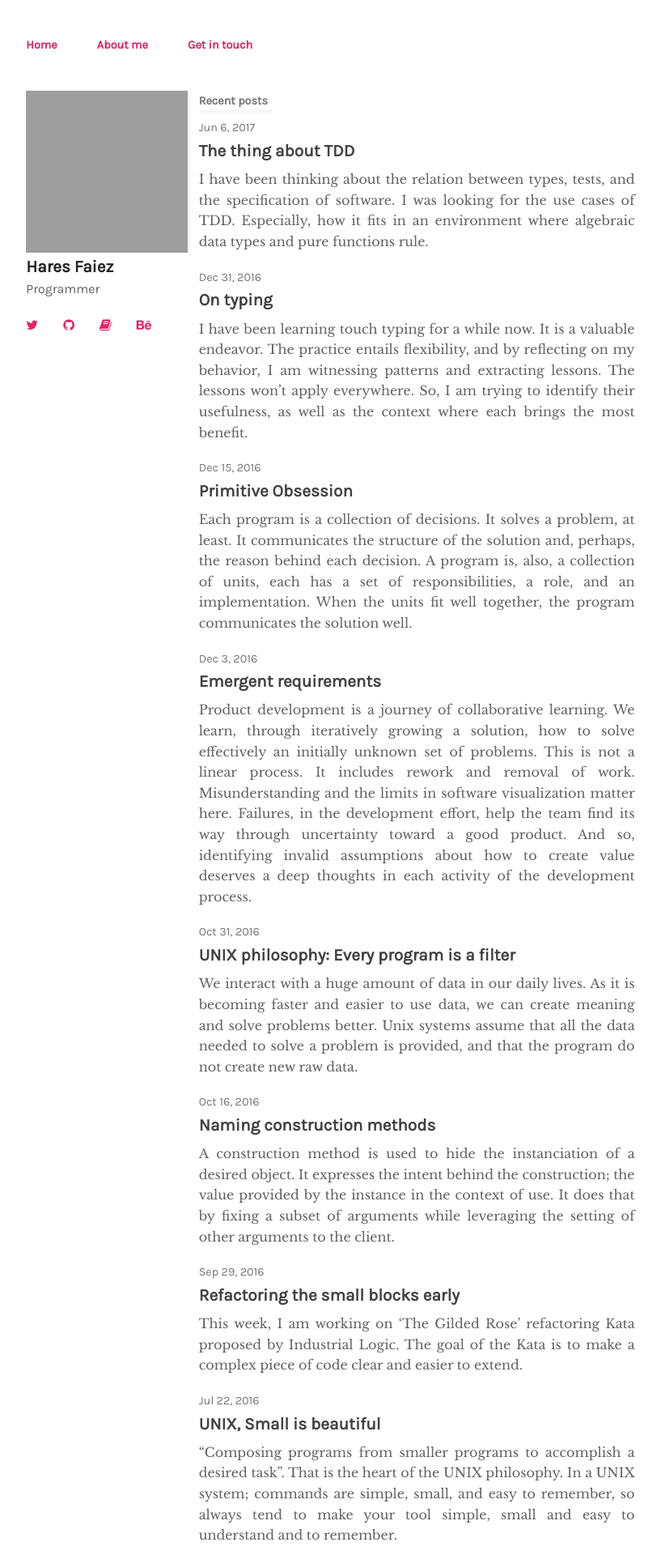
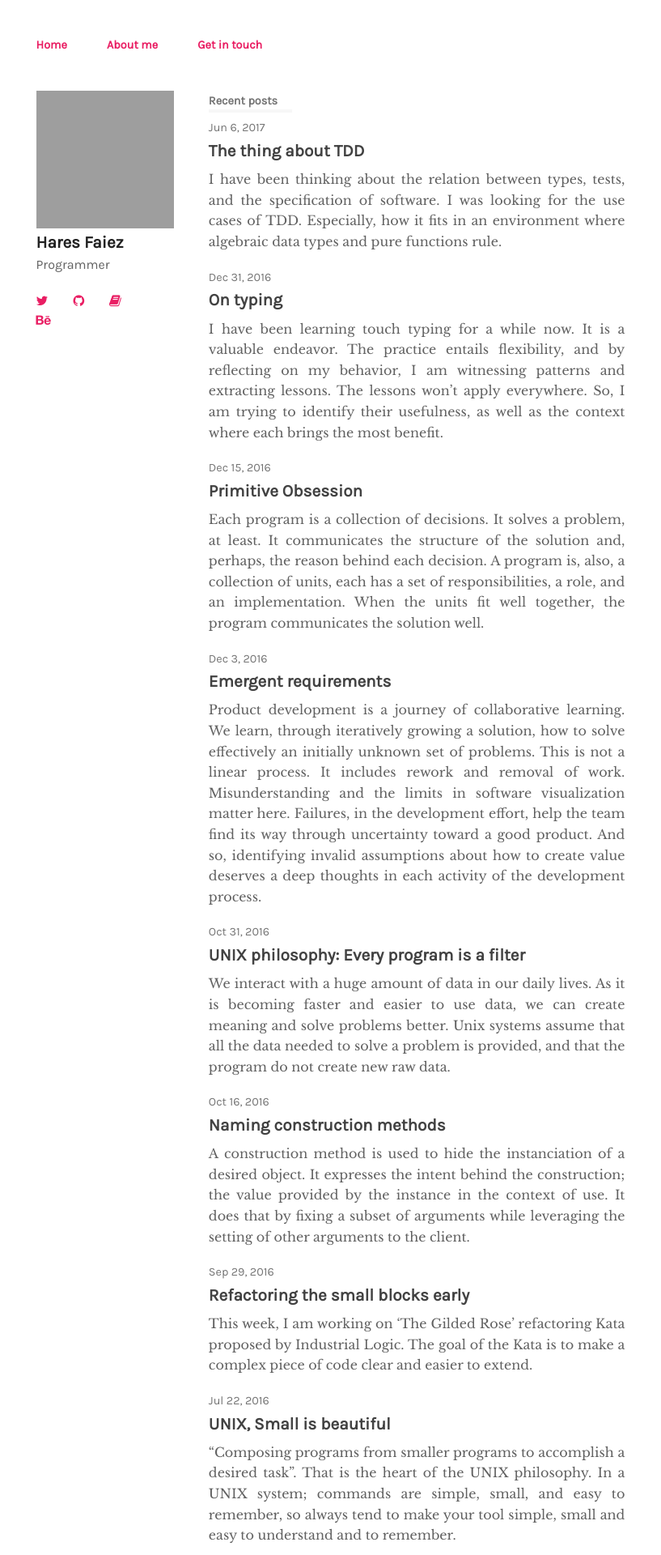
Before and after one commit to haresfaiez/haresfaiez.github.io, a Jekyll site: the page built from index.html, in a window 1280 px wide. Shown: the top 1920 px of the page at 81% size, without its empty margins (196-1013 px from the left). Built offline with Jekyll 4.4.1, drawn with Linux system fonts in a browser that asks for light colours; grey boxes are pictures that could not be loaded.

Commit message:
Increase the horizontal margin of the post

```diff
--- a/_sass/custom/_spacing.scss
+++ b/_sass/custom/_spacing.scss
@@ -2,13 +2,22 @@ $paragraph-margin: 1.7rem;
 $list-margin     : 1.7rem;
 $horizontal-list-height: 7rem;
 
-$avatar-size: 200px;
+$avatar-size: 170px;
 
 @mixin horizontal-block {
   padding: {
     top   : $paragraph-margin;
     bottom: $paragraph-margin;
   }
+}
+
+.bloc .header {
+  width: 20%;
+}
+
+.columns {
+  padding-left: $paragraph-margin;
+  padding-right: $paragraph-margin;
 }
 
 .bounded {
--- a/_sass/custom/_typography.scss
+++ b/_sass/custom/_typography.scss
@@ -43,7 +43,6 @@ h2, h3, h4, h5, h6 {
   @include header($tiny-font-size);
   border-bottom-width: 4px;
   border-bottom-style: solid;
-  width: 17%;
 }
 
 .text-bloc p {
```
